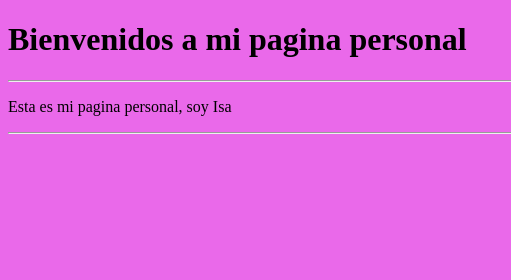
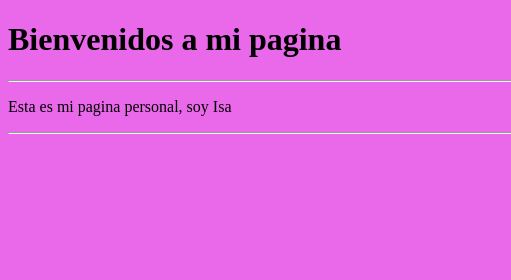
Before and after one commit to IsamarHFz/IsamarHFz.github.io, a plain HTML site: page index.html in a window 1280 px wide. Shown: the top 280 px of the page, 0-511 px from the left. Drawn offline with Linux system fonts and the light colour scheme.

```diff
--- a/index.html
+++ b/index.html
@@ -8,7 +8,7 @@
     <title>Pagina Personal</title>
 </head>
 <body>
-    <h1>Bienvenidos a mi pagina personal</h1>
+    <h1>Bienvenidos a mi pagina </h1>
     <hr>
     <p>Esta es mi pagina personal, soy Isa</p>
     <hr>
```
